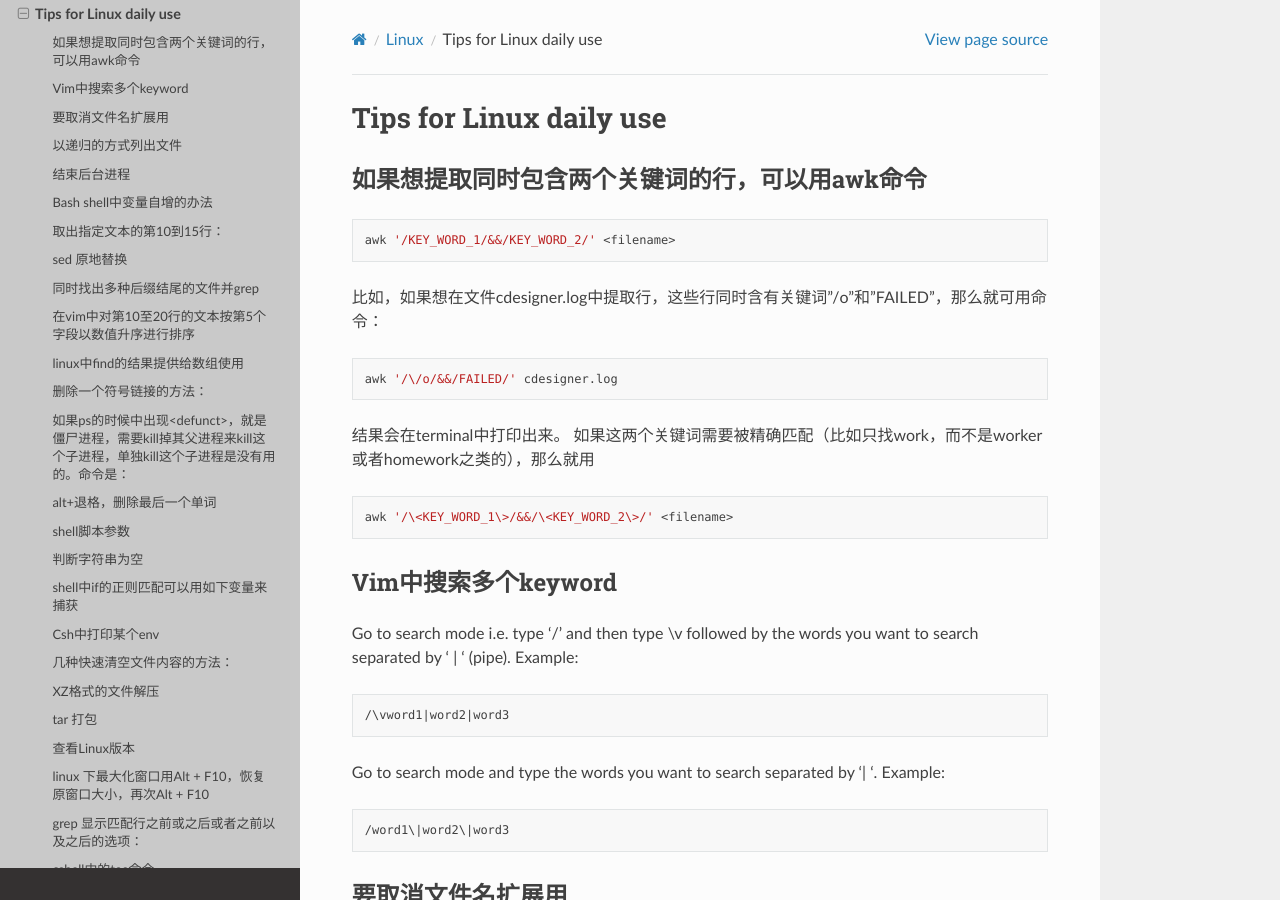
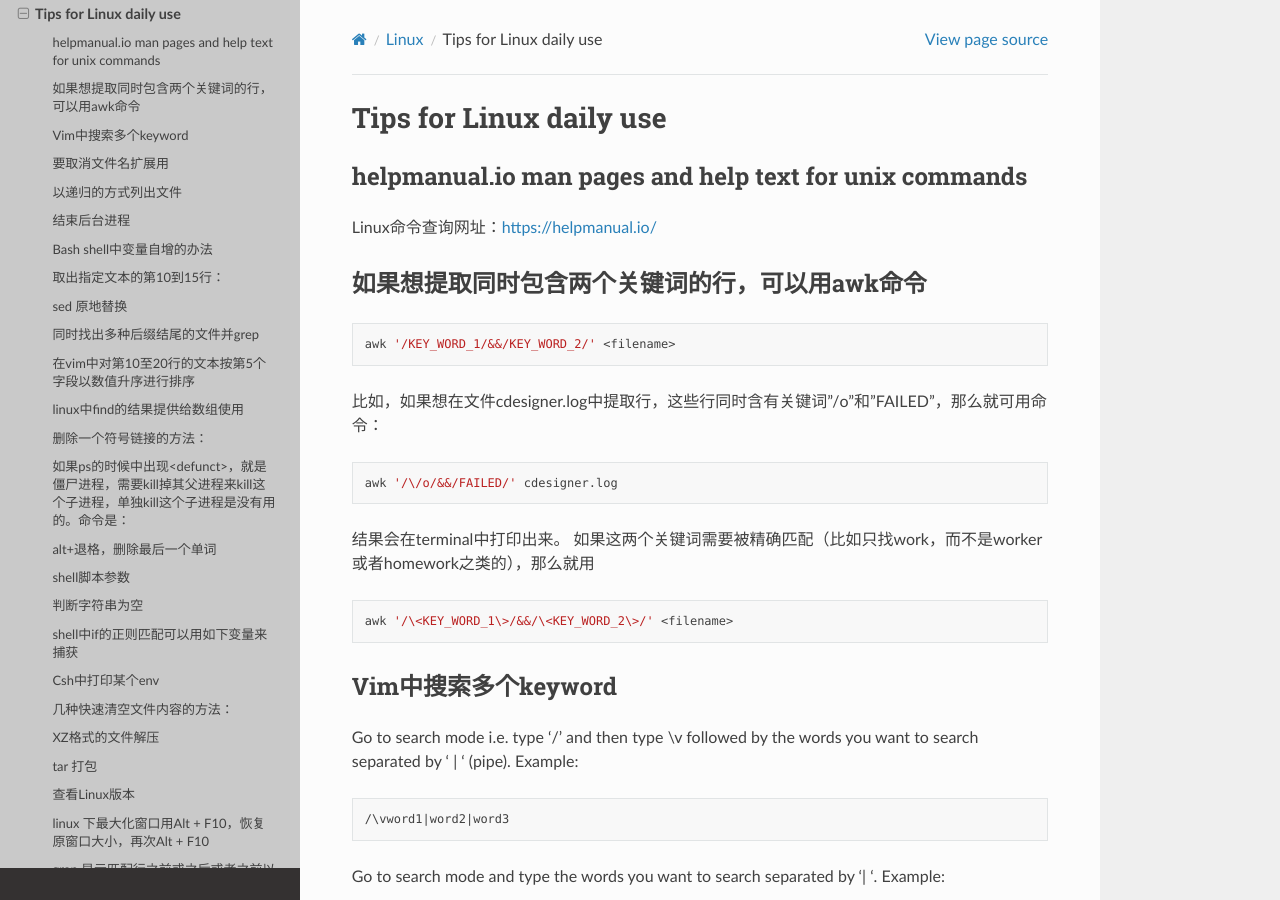
Before and after one commit to Pyrad/pyradnotes, a Sphinx documentation site: the page built from source/Linux/linuxTips.md, in a window 1280 px wide and 900 px high. Built offline with Sphinx 7.4.7 and the Read the Docs theme 2.0.0, drawn with Linux system fonts in a browser that asks for light colours.

Commit message:
Linux A website to query commands

```diff
--- a/source/Linux/linuxTips.md
+++ b/source/Linux/linuxTips.md
@@ -2,6 +2,11 @@
 # Tips for Linux daily use
 
 <!-- more -->
+
+## helpmanual.io man pages and help text for unix commands
+
+Linux命令查询网址：[https://helpmanual.io/](https://helpmanual.io/)
+
 
 ## 如果想提取同时包含两个关键词的行，可以用awk命令
 
```
